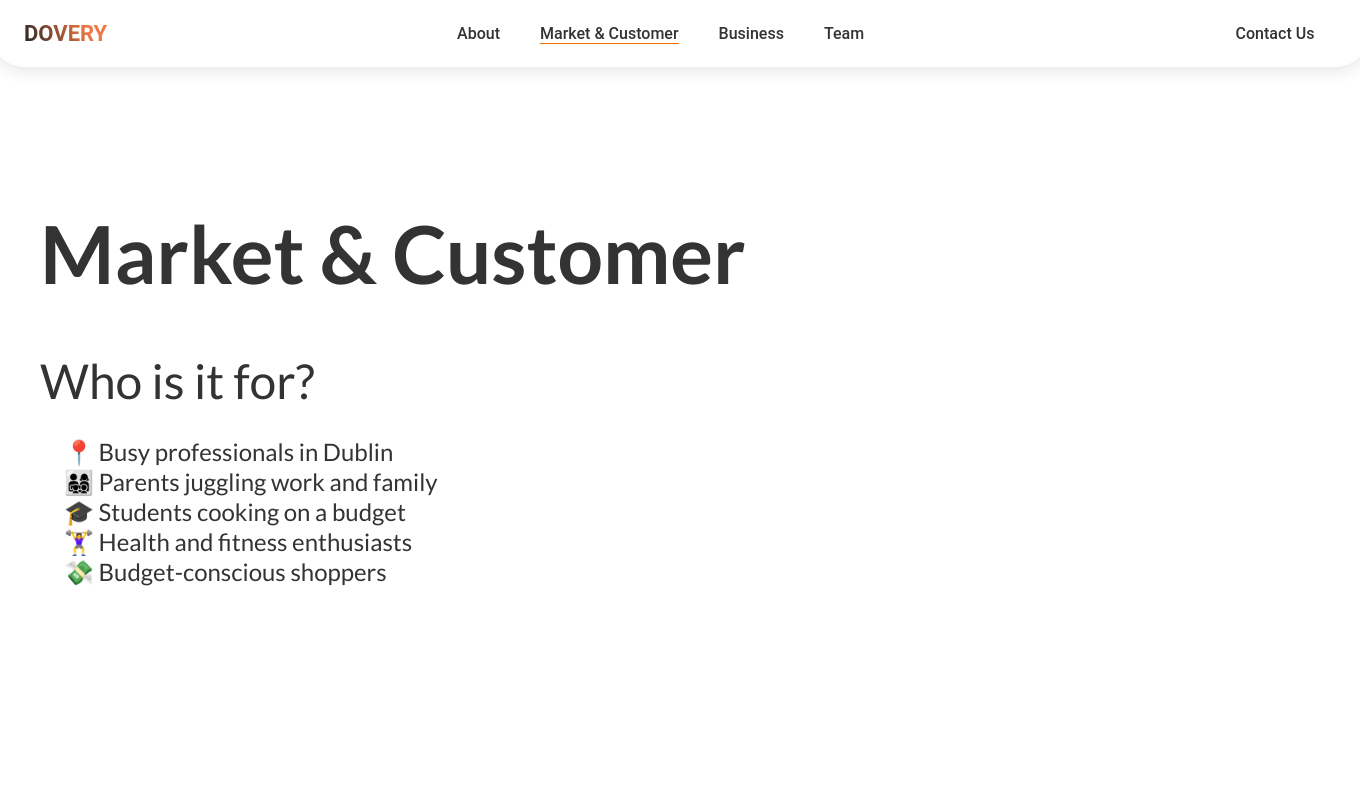
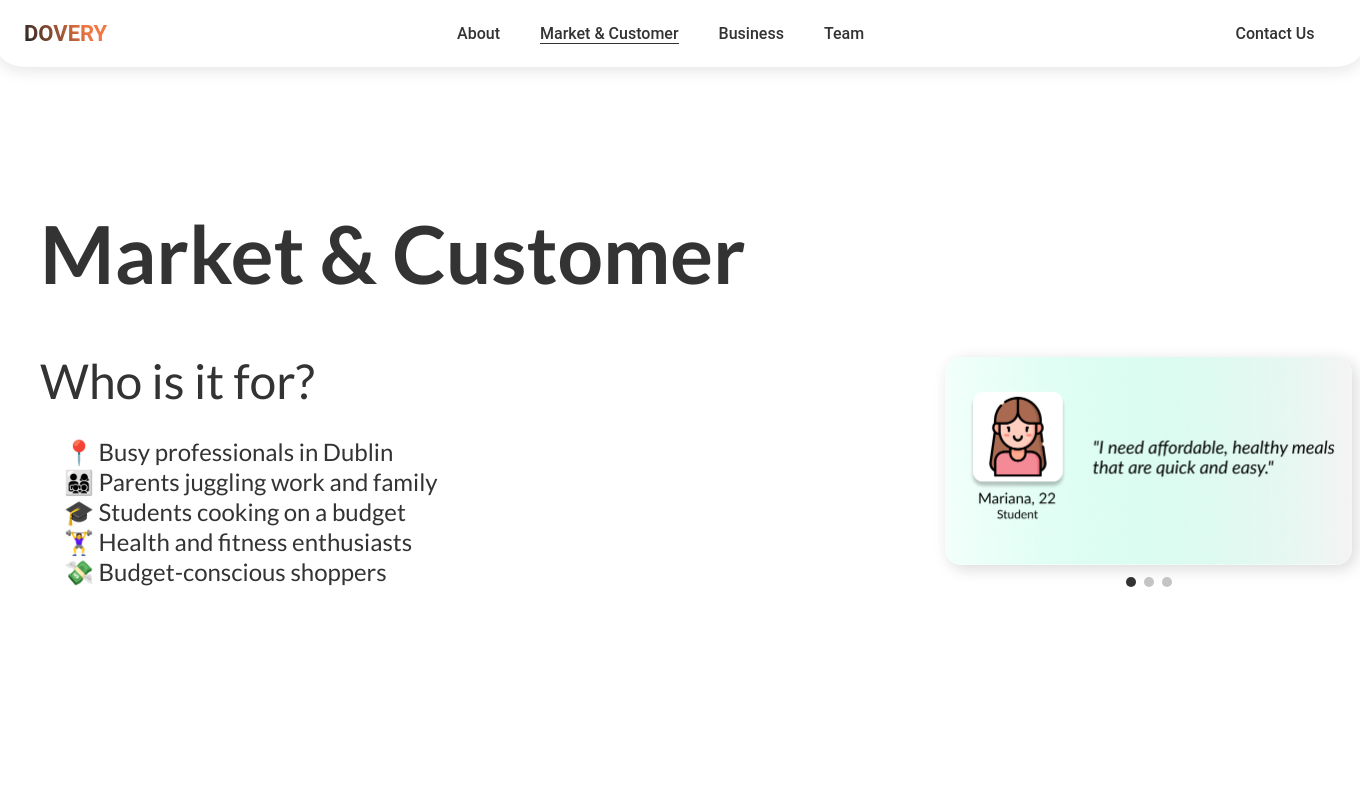
Before and after one commit to fxckprod7/Dovery, a Flask app: page /market-customer in a window 1360 px wide. Shown: the top 799 px of the page. Run offline with Flask 3, Linux system fonts and the light colour scheme; some web fonts are replaced.

Commit message:
Add image slider functionality with automatic and manual controls
- Implemented a slider that displays images with a fade effect.
- Added buttons for manual navigation (previous and next).
- Integrated automatic slide transitions every 6 seconds.
- Included event listeners for DOMContentLoaded to initialize the slider.
- Ensured proper handling of slide index boundaries.

```diff
--- a/static/css/base.css
+++ b/static/css/base.css
@@ -39,6 +39,11 @@
 
 img{
     -webkit-user-drag: none;
+}
+
+::selection {
+    background-color: #F76F00;
+    color: #333333;
 }
 
 .container{
@@ -88,7 +93,7 @@
 }
 
 .navbar .nav-links .active{
-    border-bottom: 1px solid #F76F00;
+    border-bottom: 1px solid #333333;
 }
 
 .navbar .nav-links a:hover{
--- a/static/css/market.css
+++ b/static/css/market.css
@@ -15,6 +15,69 @@
 
             span{
                 line-height: 30px;
+            }
+        }
+
+        .slider{
+            position: relative;
+
+            display: flex;
+            flex-direction: column;
+            justify-content: center;
+            align-items: center;
+
+            /* width: 100%; */
+            /* margin: auto; */
+
+            /* overflow: hidden; */
+
+            img{
+                width: 407px;
+                display: none;
+
+                border-radius: 16px;
+
+                box-shadow: 4px 4px 16px rgba(0, 0, 0, 0.15);
+            }
+
+            .displaySlide{
+                display: block;
+            }
+
+            .controls{
+                display: flex;
+                flex-direction: row;
+                justify-content: center;
+                align-items: center;
+
+                gap: 8px;
+
+                padding-top: 12px;
+
+                button{
+                    margin: 0;
+                    padding: 0;
+
+                    border: none;
+
+                    width: 10px;
+                    height: 10px;
+
+                    border-radius: 50%;
+
+                    background-color: #C4C4C4;
+
+                    transition: 0.1s ease-in-out;
+                }
+
+                button:hover{
+                    background-color: #8a8a8a;
+                    cursor: pointer;
+                }
+
+                .active{
+                    background-color: #333333;
+                }
             }
         }
     }
--- a/templates/base.html
+++ b/templates/base.html
@@ -40,5 +40,9 @@
         {% block content %}
         {% endblock %}
     </div>
+
+    {% block scripts %}
+    {% endblock %}
+
 </body>
 </html>
--- a/templates/market.html
+++ b/templates/market.html
@@ -18,7 +18,18 @@
                     &emsp;💸 Budget-conscious shoppers
                 </span>
             </div>
-            <!-- TODO: SLIDER -->
+            <div class="slider">
+                <div class="slides">
+                    <img src="{{ url_for('static', filename='images/market/mariana.png') }}" alt="" class="slide">
+                    <img src="{{ url_for('static', filename='images/market/mark.png') }}" alt="" class="slide">
+                    <img src="{{ url_for('static', filename='images/market/eva.png') }}" alt="" class="slide">
+                </div>
+                <div class="controls">
+                    <button onclick="showSlide(0)"></button>
+                    <button onclick="showSlide(1)"></button>
+                    <button onclick="showSlide(2)"></button>
+                </div>
+            </div>
         </div>
     </section>
 
@@ -32,7 +43,10 @@
                     <span>🧠 More advanced than MyFitnessPal — Dovery integrates meal planning, shopping, and tracking in one.</span> <br>
                 </span>
             </div>
-            <!-- TODO: SLIDER -->
         </div>
     </section>
 {% endblock %}
+
+{% block scripts %}
+    <script src="{{ url_for('static', filename='js/slider.js') }}"></script>
+{% endblock %}
```
Also changed, not shown: static/js/slider.js (added, +52 -0 lines), static/images/market/eva.png (added), static/images/market/mariana.png (added), static/images/market/mark.png (added).
